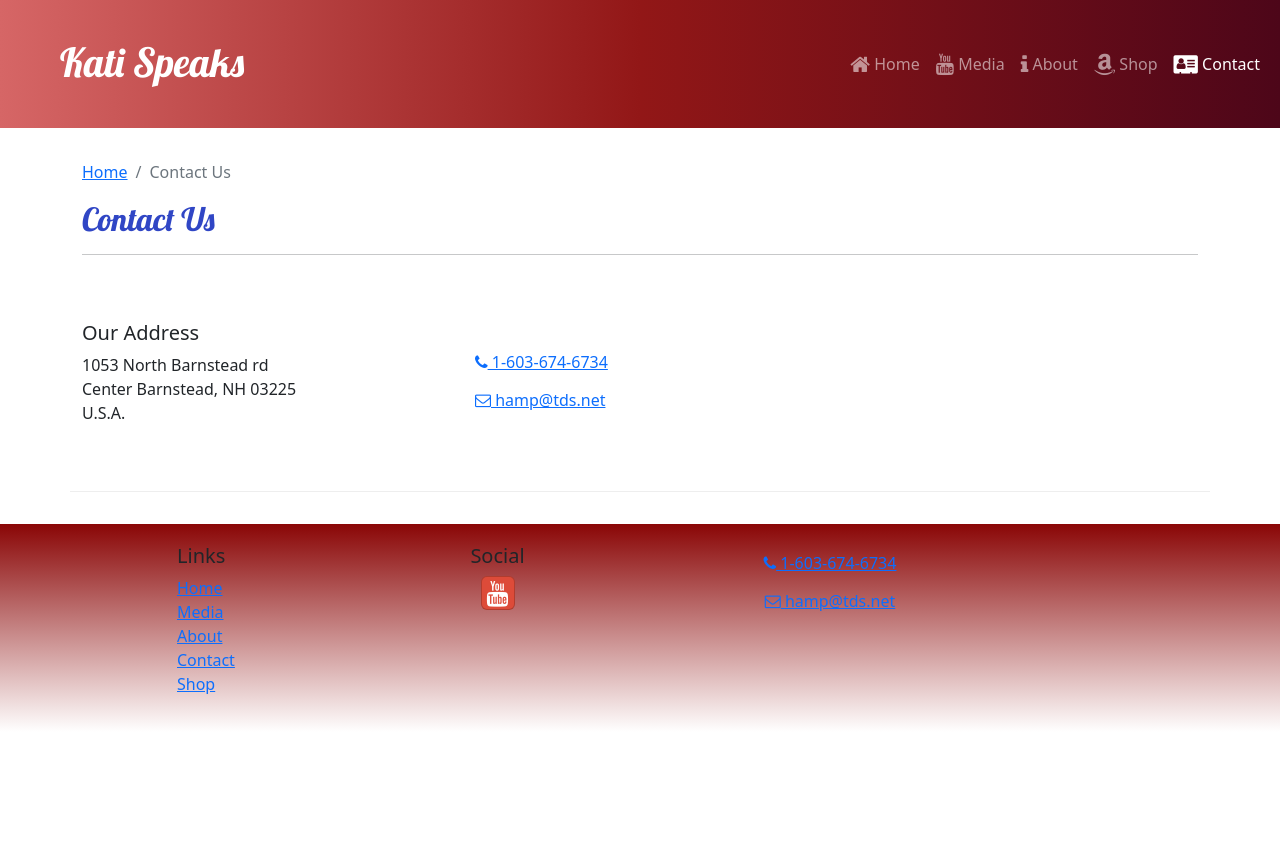
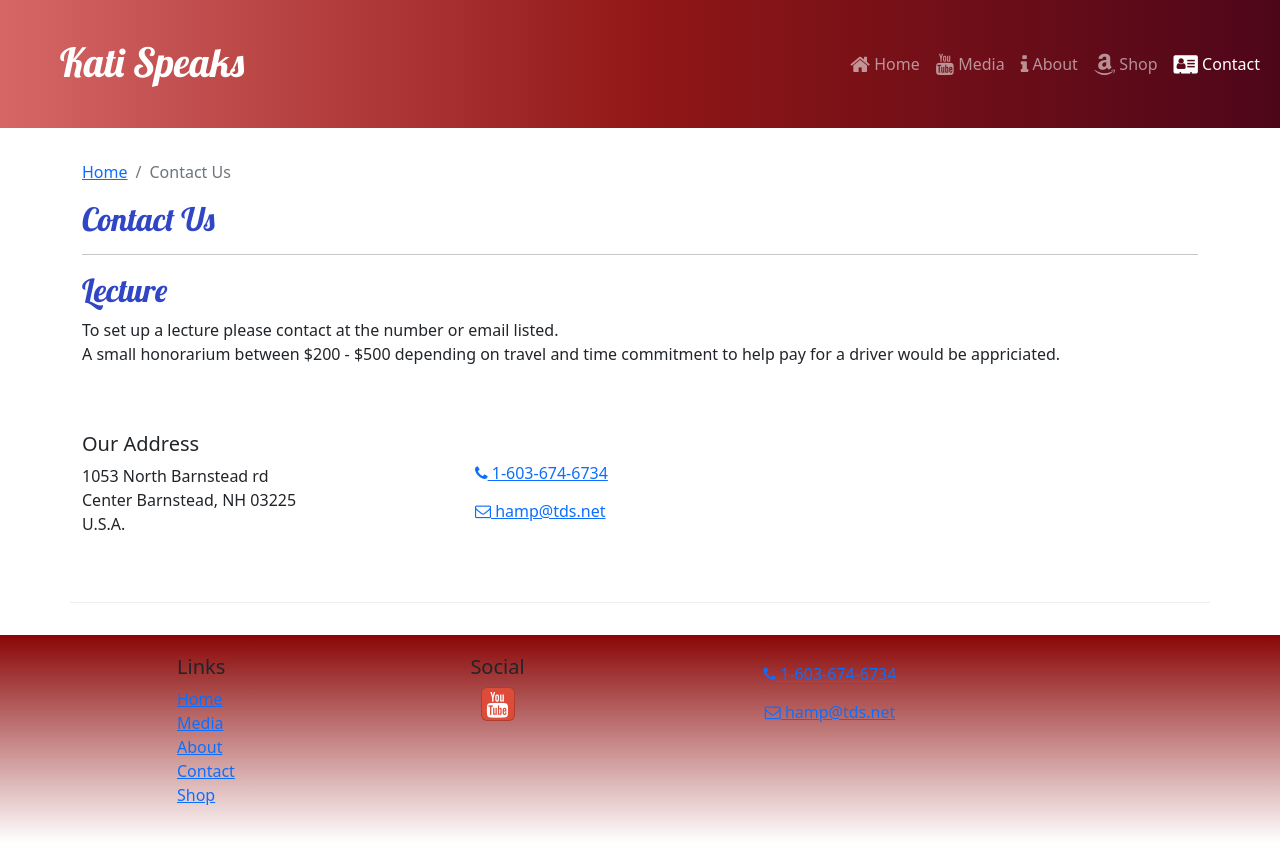
Before and after one commit to BennyBuns/katySite, a React (Create React App) app: page /contact in a window 1280 px wide. Before the commit the page ends 800 px from the top, so only its background shows below. Built offline with nearby package versions, Linux system fonts and the light colour scheme.

Commit message:
rough honorarium, more media

```diff
--- a/src/pages/ContactPage.js
+++ b/src/pages/ContactPage.js
@@ -16,7 +16,13 @@ const ContactPage = () => {
                 <hr />
             </div>
         </div>
-
+        <div>
+            <h2>Lecture</h2>
+            <p>
+                To set up a lecture please contact at the number or email listed. <br/>
+                A small honorarium between $200 - $500 depending on travel and time commitment to help pay for a driver would be appriciated.
+            </p>
+        </div>
         <div className="row row-content align-items-center">
             <div className="col-sm-4">
                 <h5>Our Address</h5>
--- a/src/pages/MediaPage.js
+++ b/src/pages/MediaPage.js
@@ -22,23 +22,31 @@ const MediaPage = () => {
                     <div>
                         <iframe width="560" height="315" src='https://www.youtube.com/embed/rXOKU_ne5zw' type="video/mp4" controls allowFullScreen> Your browser does not support this video.
                         </iframe>
+                        <p>
                             This video was recorded on December 5th, 2019 at Bedford High School in Bedford NH.
                             Kati Preston is a Holocaust Survivor and tells her story of living as a child during the Nazi persecution of the Jews in Europe.
+                        </p>
                     </div>
                     <br />
                     <div >
                         <iframe width="560" height="315" src="https://www.youtube.com/embed/Sn2mhSi6AnQ" title="YouTube video player" controls allowfullscreen>Your browser does not support this video.</iframe>
-                        Holocaust Survivor Kati Preston speaks to students on Tolerance,
+                        <p>Holocaust Survivor Kati Preston speaks to students on Tolerance,
                             Acceptance and Forgiveness at Nashua High School North on Friday, February 21, 2020.
                             Introduction by NH Governor Chris Sununu.
+                        </p>
                     </div>
                     <br />
                     <div>
                         <iframe width="560" height="315" src="https://www.youtube.com/embed/he-jEexqCLc" title="YouTube video player" controls allowfullscreen>Your browser does not support this video.</iframe>
+                        <p>
                             Interview of Kathy (Kati) Preston, Holocaust survivor, author, educator.
                             Ms. Preston’s entire Jewish family of 28 members was exterminated in Auschwitz.
                             She survived the Holocaust by hiding in a barn. This interview was conducted in
                             November 2021 by Kenneth Litvak of the Jewish Federation of New Hampshire to commemorate International Holocaust Remembrance Day.
+                        </p>
+                    </div>
+                    <div>
+                        <iframe width="560" height="315" src="https://www.youtube.com/embed/_R2AuxQC4gs" title="YouTube video player" controls allowfullscreen></iframe>
                     </div>
                 </div>
             </div>
```
Lines whose indentation alone changed are shown as unchanged.
